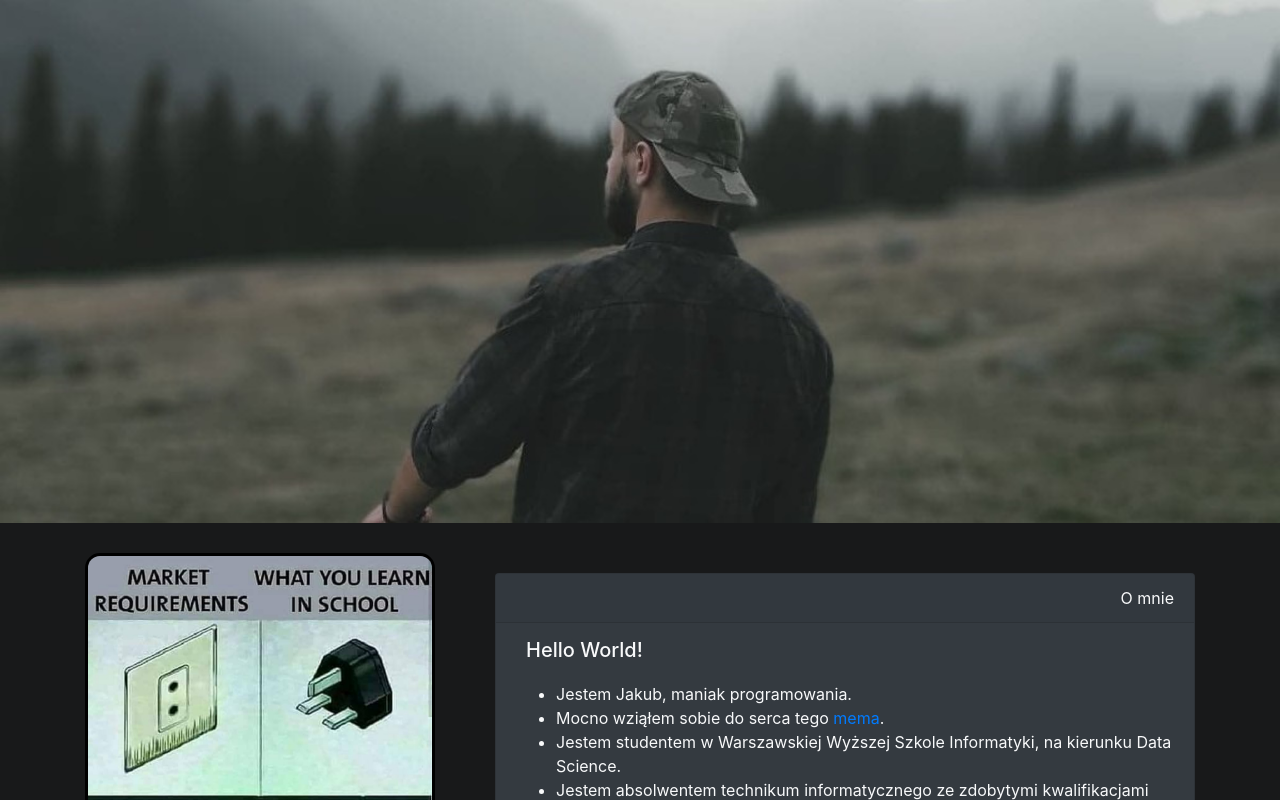
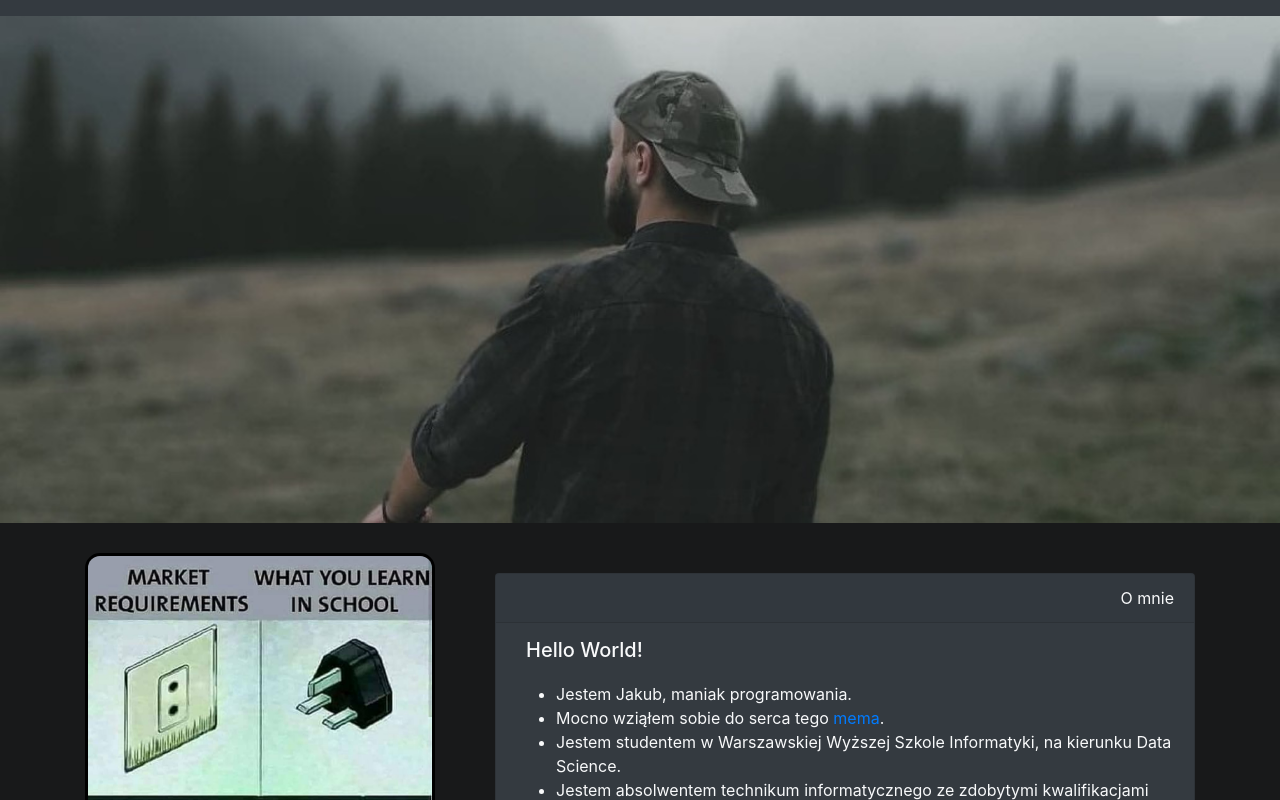
Before and after one commit to JakubPyt/website-about-me, a React (Create React App) app: page / in a window 1280 px wide. Shown: the top 800 px of the page. Built offline with nearby package versions, Linux system fonts and the light colour scheme.

Commit message:
navigation/Add empty dark navbar

```diff
--- a/src/components/navigation.js
+++ b/src/components/navigation.js
@@ -1,4 +1,5 @@
 import React from "react";
+import { Navbar, Nav } from "react-bootstrap";
 
 class Navigation extends React.Component {
   constructor(props) {
@@ -7,6 +8,10 @@ class Navigation extends React.Component {
   render() {
     return (
       <div>
+        <Navbar fixed="top" bg="dark" variant="dark">
+          <Nav>
+          </Nav>
+        </Navbar>
       </div>
     );
   }
```
